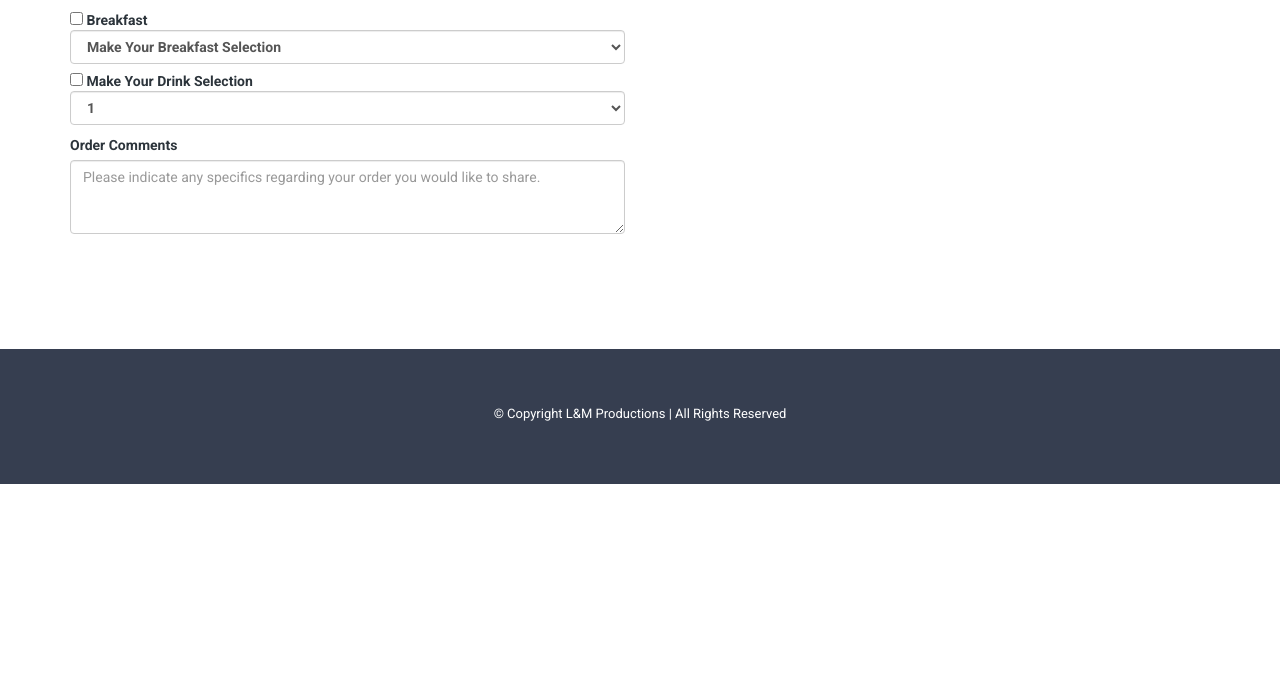
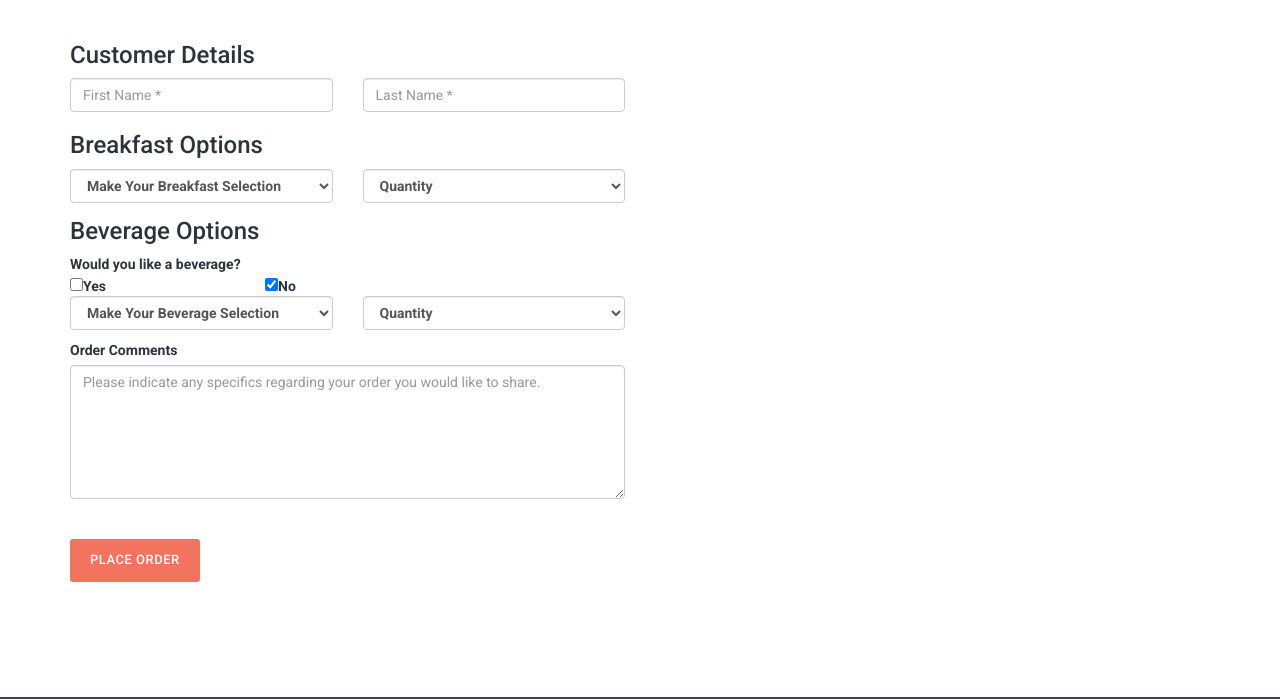
Before and after one commit to mayerz6/Canteen-Reservation, a plain HTML site: page breakfast-order.html in a window 1280 px wide. Shown: the part 180-879 px from the top of the page. Before the commit the page ends 800 px from the top, so only its background shows below. Drawn offline with Linux system fonts and the light colour scheme; files whose address does not match are found by name.

Commit message:
First draft of order form design

```diff
--- a/breakfast-order.html
+++ b/breakfast-order.html
@@ -47,6 +47,12 @@
         <!--/.container-->
     </div>
 
+    <div class="container">
+        <div class="row">
+            <div class="text-center"><h2>Canteen Ordering &amp; Reservation System</h4></div>
+                <div class="text-center"><p>Make your selection below.</p></div>
+        </div>
+    </div>
 
     <section class="cook-delecious">
         <div class="container">
@@ -56,34 +62,70 @@
 
         <div class="col-md-6">
             <div class="form-group">
-                <input type="text" class="form-control" placeholder="First Name *" value="" />
-                  <input type="text" class="form-control" placeholder="Last Name *" value="" />
+                <h3>Customer Details</h3>
+                <div class="row">
+                    <div class="col-lg-6"><input type="text" class="form-control" placeholder="First Name *" value="" /></div>
+                    <div class="col-md-6"><input type="text" class="form-control" placeholder="Last Name *" value="" /></div>
+                </div>
             </div>
 
             <div class="form-group">
                 <div class="maxl">
                     <label class="radio inline">
-                       <input type="checkbox" name="breakfast" value="male">
-                        <span> Breakfast </span>
+                        <h3>Breakfast Options</h3>
+                        <div class="row">
+                            <div class="col-lg-6">
                                 <select class="form-control" id="sel1">
                                 <option>Make Your Breakfast Selection</option>
                                 <option>2</option>
                                 <option>3</option>
                                 <option>4</option>
-                          </select>
+                              </select></div>
+                            <div class="col-lg-6">
+                                <select class="form-control" id="sel1">
+                                <option>Quantity</option>
+                                <option>2</option>
+                                <option>3</option>
+                                <option>4</option>
+                              </select></div>
+                        </div>
+
                     </label>
                     <label class="radio inline">
-                        <input type="checkbox" name="dessert" value="male">
-                        <span> Make Your Drink Selection </span>
+
+                        <h3>Beverage Options</h3>
+                        <span>Would you like a beverage?</span>
+                        <div class="row">
+                            <div class="col-lg-4"><input type="checkbox" name="dessert" value="male">Yes</div>
+                            <div class="col-lg-4"><input type="checkbox" checked name="dessert" value="male">No</div>
+                        </div>
+                        <div class="row">
+                            <div class="col-lg-6">
                                 <select class="form-control" id="sel1">
-                            <option>1</option>
+                                <option>Make Your Beverage Selection</option>
+                                <option>2</option>
+                                <option>3</option>
+                                <option>4</option>
+                              </select></div>
+                          <div class="col-md-6">
+                            <select class="form-control" id="sel1">
+                                <option>Quantity</option>
                                 <option>2</option>
                                 <option>3</option>
                                 <option>4</option>
                               </select>
+                            </div>
+                        </div>
+
                     </label>
                     <label for = "name">Order Comments</label>
-                    <textarea class = "form-control" rows = "3" placeholder = "Please indicate any specifics regarding your order you would like to share."></textarea>
+                    <textarea class = "form-control" rows = "6" placeholder = "Please indicate any specifics regarding your order you would like to share."></textarea>
+
+                    <br>
+                    <br>
+                        <div class="primary-button">
+                            <a href="">Place Order</a>
+                        </div>
 
                 </div>
             </div>
```
Also changed, not shown: lunch-order.html (+9 -1 lines). Lines whose indentation alone changed are shown as unchanged.
